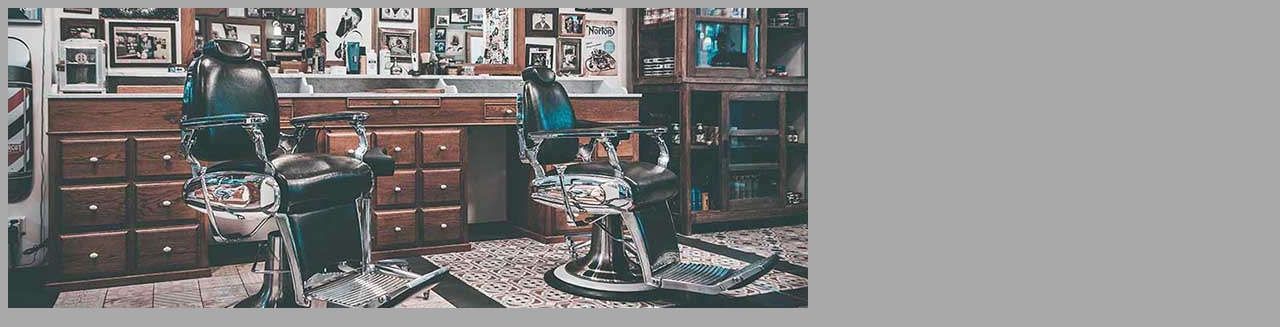
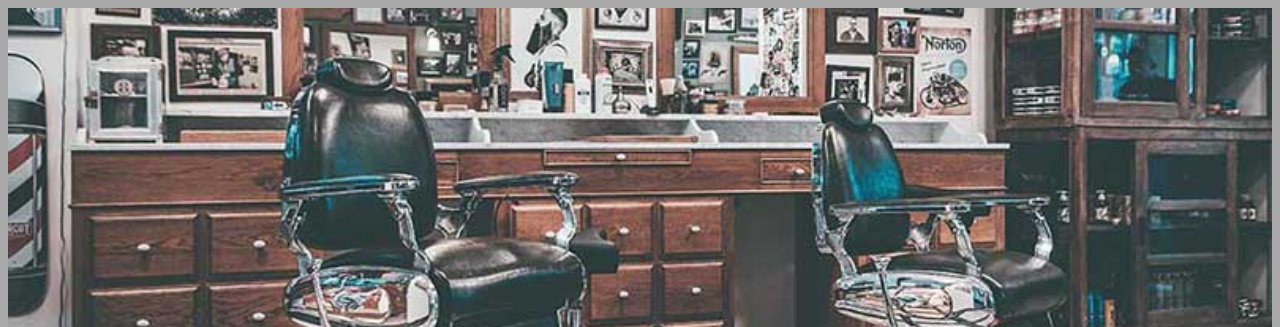
Before and after one commit to davidalvesnogueira/vcdiucvvcosvchdsjkab, a plain HTML site: page index.html in a window 1280 px wide. Shown: the top 327 px of the page. Drawn offline with Linux system fonts and the light colour scheme.

Commit message:
Add files via upload

```diff
--- a/index.html
+++ b/index.html
@@ -8,7 +8,7 @@
     </head>
 
     <body>
-        <img src="banner.jpg">
+        <img id="banner" src="banner.jpg">
 
 <h1>Sobre a Barbearia Alura</h1>
 
--- a/style.css
+++ b/style.css
@@ -1,5 +1,9 @@
 body {
     background-color: darkgray;
+}
+
+#banner{
+    width: 100%;
 }
 
 h1 {
```
